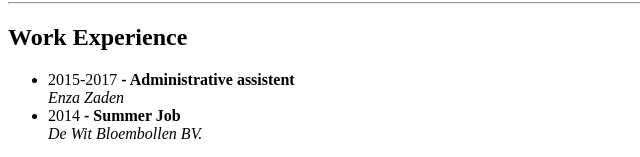
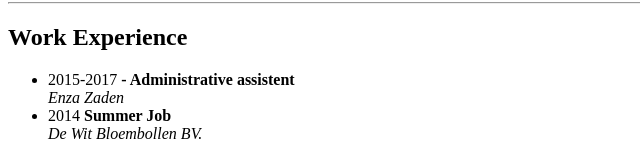
Before and after one commit to annarunia/annarunia.github.io, a plain HTML site: page homework/resume/index.html in a window 1280 px wide. Shown: the part 637-794 px from the top of the page, 0-640 px from the left. Drawn offline with Linux system fonts and the light colour scheme.

Commit message:
change
change

```diff
--- a/homework/resume/index.html
+++ b/homework/resume/index.html
@@ -40,6 +40,15 @@
   <hr>
 
   <h2>Work Experience</h2>
+
+  <ul>
+    <li> 2015-2017 <strong>- Administrative assistent</strong></li>
+    <em>Enza Zaden</em> <br>
+    <li> 2014 <strong>Summer Job</strong> </li>
+    <em>De Wit Bloembollen BV.</em>
+  </ul>
+
+
   <ul>
     <li> 2015-2017 <b> - Administrative assistent </b></li>
     <i>Enza Zaden</i> <br>
```
